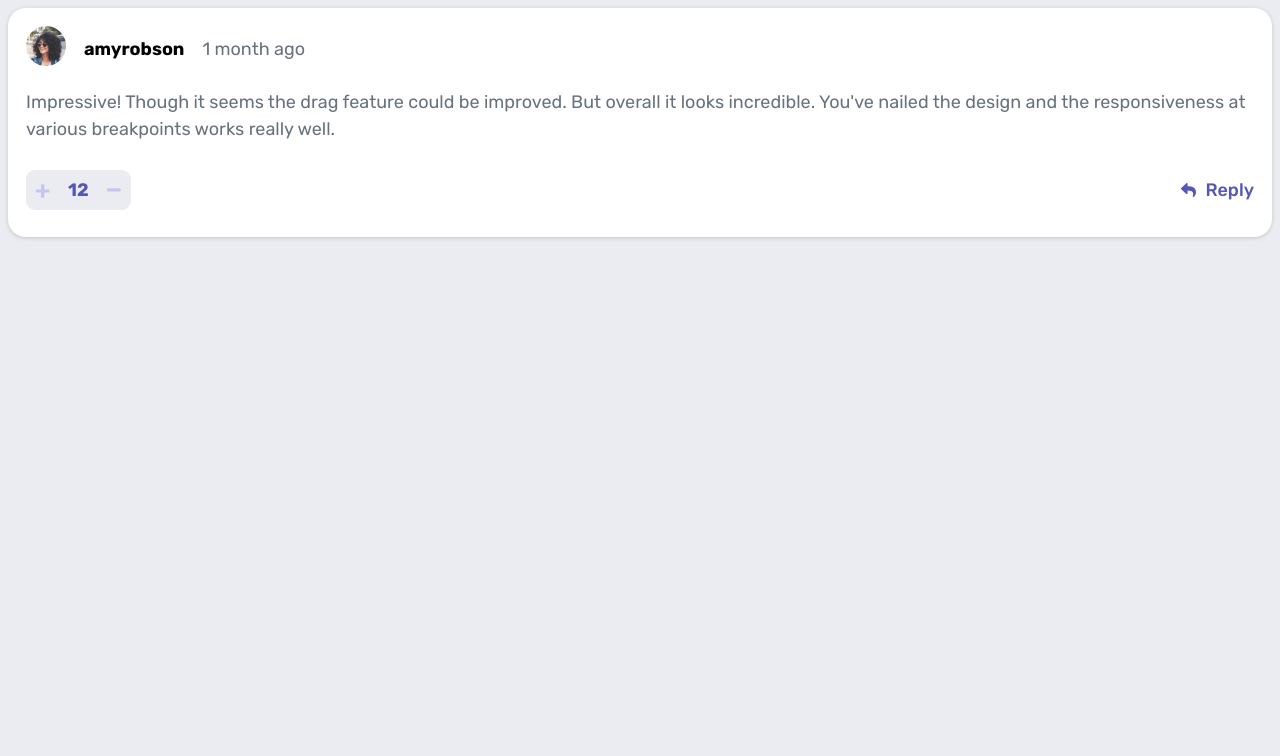
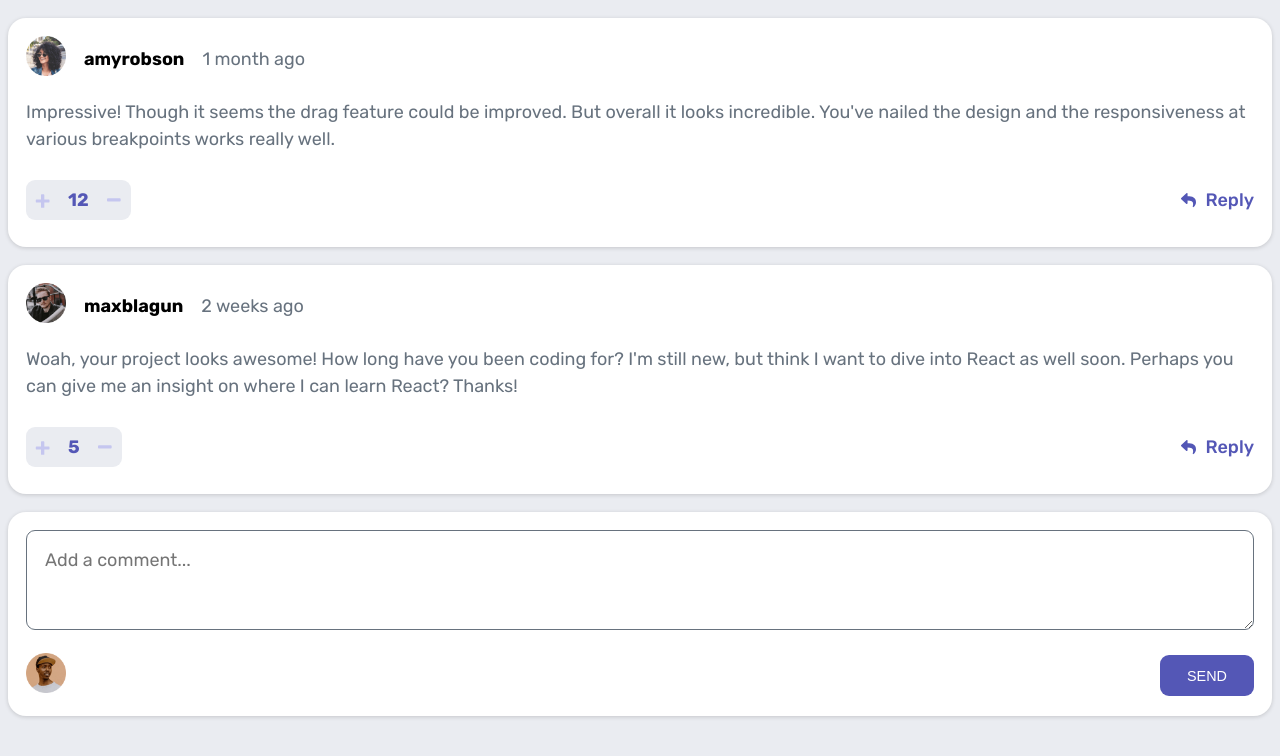
Before and after one commit to muhammadderic/interactive-comments-section--FrontEndMentor, a React (Create React App) app: page / in a window 1280 px wide. Shown: the top 756 px of the page. Built offline with nearby package versions, Linux system fonts and the light colour scheme.

Commit message:
Update chatbox's margin, mapping comments in App.js, and create Comment Box Component

```diff
--- a/src/App.js
+++ b/src/App.js
@@ -1,13 +1,15 @@
 import ChatBox from "./components/ChatBox";
+import CommentBox from "./components/CommentBox";
 import { data } from "./data";
 import "./styles/app.scss";
-
-console.log(data.comments);
 
 function App() {
   return (
     <div className="app-container">
-      <ChatBox data={data.comments[0]} />
+      {data.comments.map(comment => (
+        <ChatBox data={comment} />
+      ))}
+      <CommentBox />
     </div>
   );
 }
--- /dev/null
+++ b/src/components/CommentBox.jsx
@@ -0,0 +1,15 @@
+import "../styles/commentbox.scss";
+
+export default function CommentBox() {
+  return (
+    <div className="comment-box-container">
+      <textarea placeholder="Add a comment..." />
+      <div className="profile">
+        <div className="photo-wrapper">
+          <img src="/images/avatars/image-ramsesmiron.png" alt="profile" />
+        </div>
+        <button className="send">SEND</button>
+      </div>
+    </div>
+  )
+}
--- a/src/styles/chatbox.scss
+++ b/src/styles/chatbox.scss
@@ -1,6 +1,7 @@
 @use 'color';
 
 .chat-box-container {
+  margin: 1rem 0;
   padding: 1rem;
   background-color: color.$white;
   border-radius: 1rem;
--- /dev/null
+++ b/src/styles/commentbox.scss
@@ -0,0 +1,42 @@
+@use 'color';
+
+.comment-box-container {
+  margin: 1rem 0;
+  padding: 1rem;
+  background-color: color.$white;
+  border-radius: 1rem;
+  box-shadow: rgba(0, 0, 0, 0.16) 0px 1px 4px;
+  box-sizing: border-box;
+
+  textarea {
+    width: 100%;
+    height: 100px;
+    margin-bottom: 1rem;
+    padding: 1rem;
+    font-family: 'Rubik', sans-serif;
+    border: 1px solid color.$grayish-blue;
+    border-radius: .5rem;
+    box-sizing: border-box;
+  }
+
+  .profile {
+    display: flex;
+    justify-content: space-between;
+    align-items: center;
+
+    .photo-wrapper {
+      img {
+        width: 40px;
+      }
+    }
+
+    button {
+      padding: .7rem 1.5rem;
+      font-size: .8rem;
+      background-color: color.$moderate-blue;
+      color: color.$white;
+      border: none;
+      border-radius: .5rem;
+    }
+  }
+}
```
